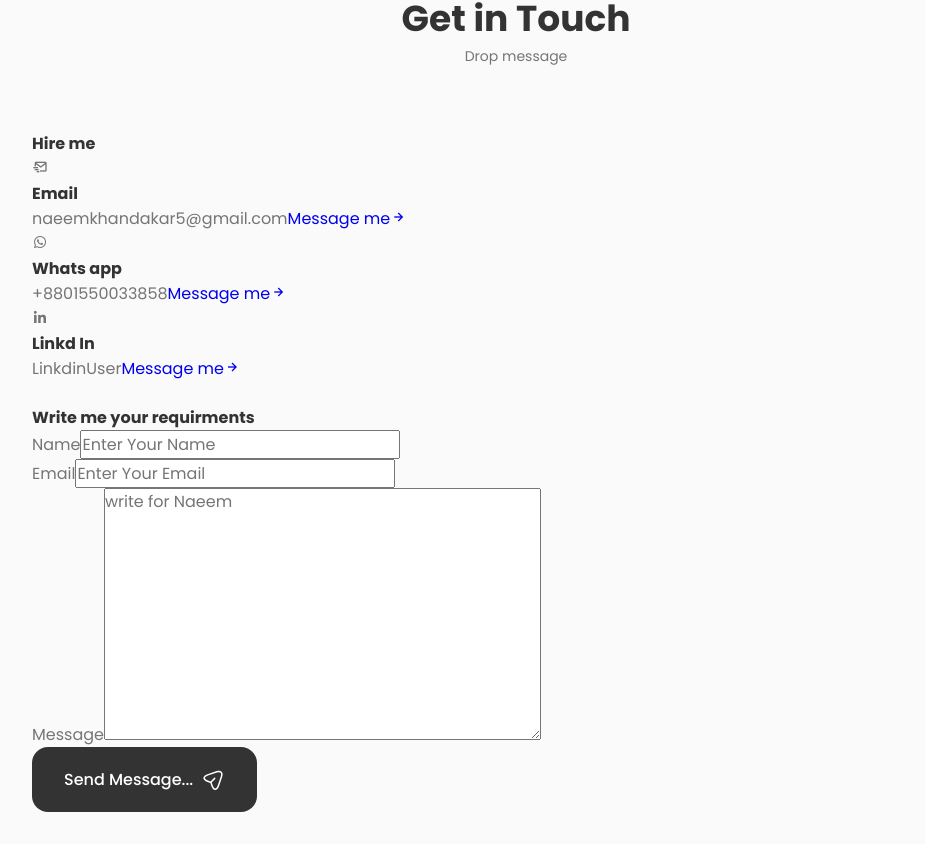
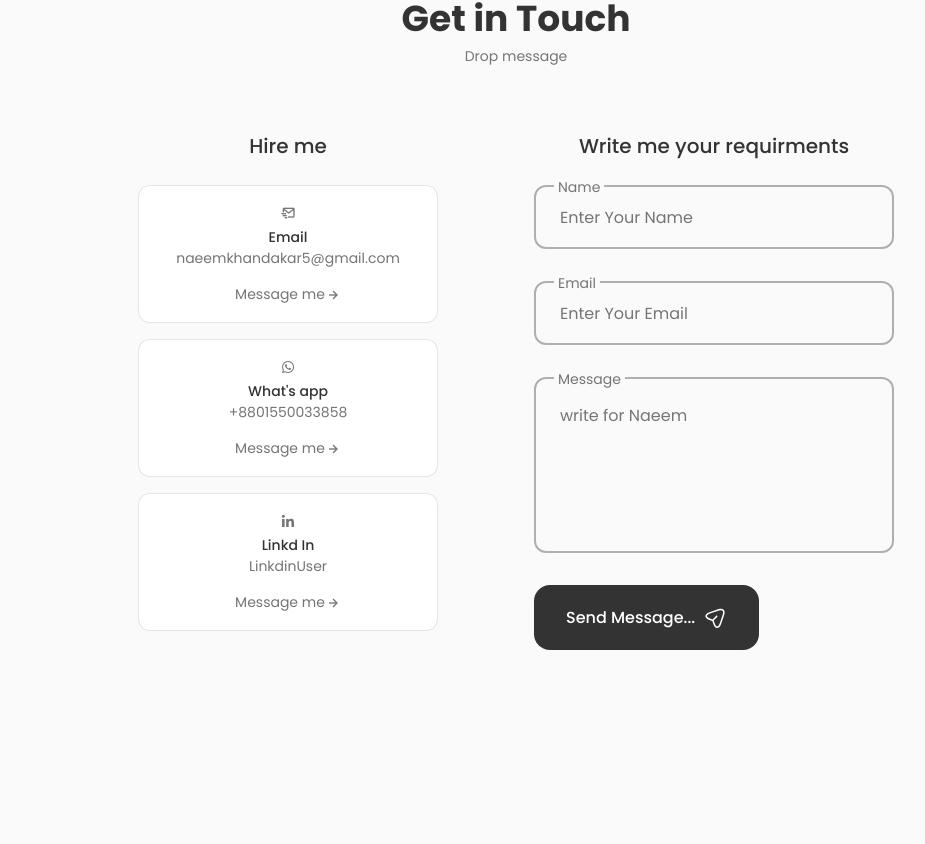
Before and after one commit to Naeem-khndkar55/my-react-portfoio, a React (Vite) app in the folder portfolio/: page / in a window 1280 px wide. Shown: the part 3356-4200 px from the top of the page, without its empty margins (124-1049 px from the left). After the commit the page ends 4086 px from the top, so only its background shows below. Built offline with nearby package versions, Linux system fonts and the light colour scheme.

Commit message:
css Complete to contact with some ishue fixed

```diff
--- a/portfolio/src/components/conatact/Contact.css
+++ b/portfolio/src/components/conatact/Contact.css
@@ -0,0 +1,90 @@
+.contact__container{
+    grid-template-columns: repeat(2,max-content);
+    justify-content: center;
+    column-gap: 6rem;
+    padding-bottom: 3rem;
+}
+.contact__title{
+    text-align: center;
+    font-size: var(--h3-font-size);
+    font-weight: var(--font-medium);
+    margin-bottom: var(--mb-1-5);
+}
+.contact__info{
+    display: grid;
+    row-gap: 1rem;
+    grid-template-columns: 300px;
+}
+.contact__card{
+    background-color: var(--container-color);
+    border: 1px solid rgba(0, 0, 0, 0.1);
+    padding: 1rem;
+    border-radius: 0.75rem;
+    text-align: center;
+}
+.contact__card-icon{
+    font-size: 2rem;
+    color: var(--title-color);
+    margin-bottom: var(--mb-0-25);
+}
+.contact__card-title, .contact__card-data{
+    font-size: var(--small-font-size);
+}
+.contact__card-title{
+    font-weight: var(--font-medium);
+}
+.contact__card-data{
+    display: block;
+    margin-bottom: var(--mb-0-75);
+}
+.contact__button{
+    color: var(--text-color);
+    font-size: var(--small-font-size);
+    display: inline-flex;
+    align-items: center;
+    justify-content: center;
+    column-gap: o.25rem;
+}
+.contact__button-icon{
+    font-size: 1rem;
+    transition: 0.3s;
+}
+.contact__button:hover .contact__button-icon{
+    transform: translate(0.25rem);
+}
+.contact__form{
+    width: 360px;
+}
+.contact__form-div{
+    position: relative;
+    margin-bottom: var(--mb-2);
+    height: 4rem;
+}
+.contact__form-input{
+    position: absolute;
+    top: 0;
+    left: 0;
+    width: 100%;
+    height: 100%;
+    border: 2px solid rgba(0, 0, 0, 0.3);
+    background: none;
+    color: var(--text-color);
+    border-radius: 0.75rem;
+    padding: 1.5rem;
+    z-index: 1;
+}
+.contact__form-tag{
+    position: absolute;
+    top: -0.75rem;
+    left: 1.25rem;
+    font-size: var(--small-font-size);
+    padding: 0.25rem;
+    background-color: var(--body-color);
+    z-index: 10;
+}
+.contact__form-area{
+    height: 11rem;
+}
+.contact__form-area textarea{
+    resize: none;
+}
--- a/portfolio/src/components/conatact/Contact.jsx
+++ b/portfolio/src/components/conatact/Contact.jsx
@@ -1,5 +1,5 @@
 import React from "react";
-
+import "./Contact.css";
 const Contact = () => {
   return (
     <section className="contact section" id="contact">
@@ -25,7 +25,7 @@
             </div>
             <div className="contact__card">
               <i className="bx bxl-whatsapp contact__carrd-icon"></i>
-              <h3 className="contact__card-title">Whats app</h3>
+              <h3 className="contact__card-title">What's app</h3>
               <span className="contact__card-data">+8801550033858</span>
               <a
                 href="https://api/whatsapp.com/send?phone=+8801550033858&text=Hello!,i am Naeem. How can I help You"
@@ -58,7 +58,7 @@
                 type="text"
                 name="name"
                 placeholder="Enter Your Name"
-                className="contact__name-input"
+                className="contact__form-input"
               />
             </div>
             <div className="contact__form-div">
@@ -67,17 +67,17 @@
                 type="email"
                 name="email"
                 placeholder="Enter Your Email"
-                className="contact__name-input"
+                className="contact__form-input"
               />
             </div>
-            <div className="contact__form-div">
+            <div className="contact__form-div contact__form-area">
               <label className="contact__form-tag">Message</label>
               <textarea
                 name="message"
                 id=""
                 cols="30"
                 rows="10"
-                className="contact__name-input"
+                className="contact__form-input"
                 placeholder="write for Naeem"
               ></textarea>
             </div>
```
